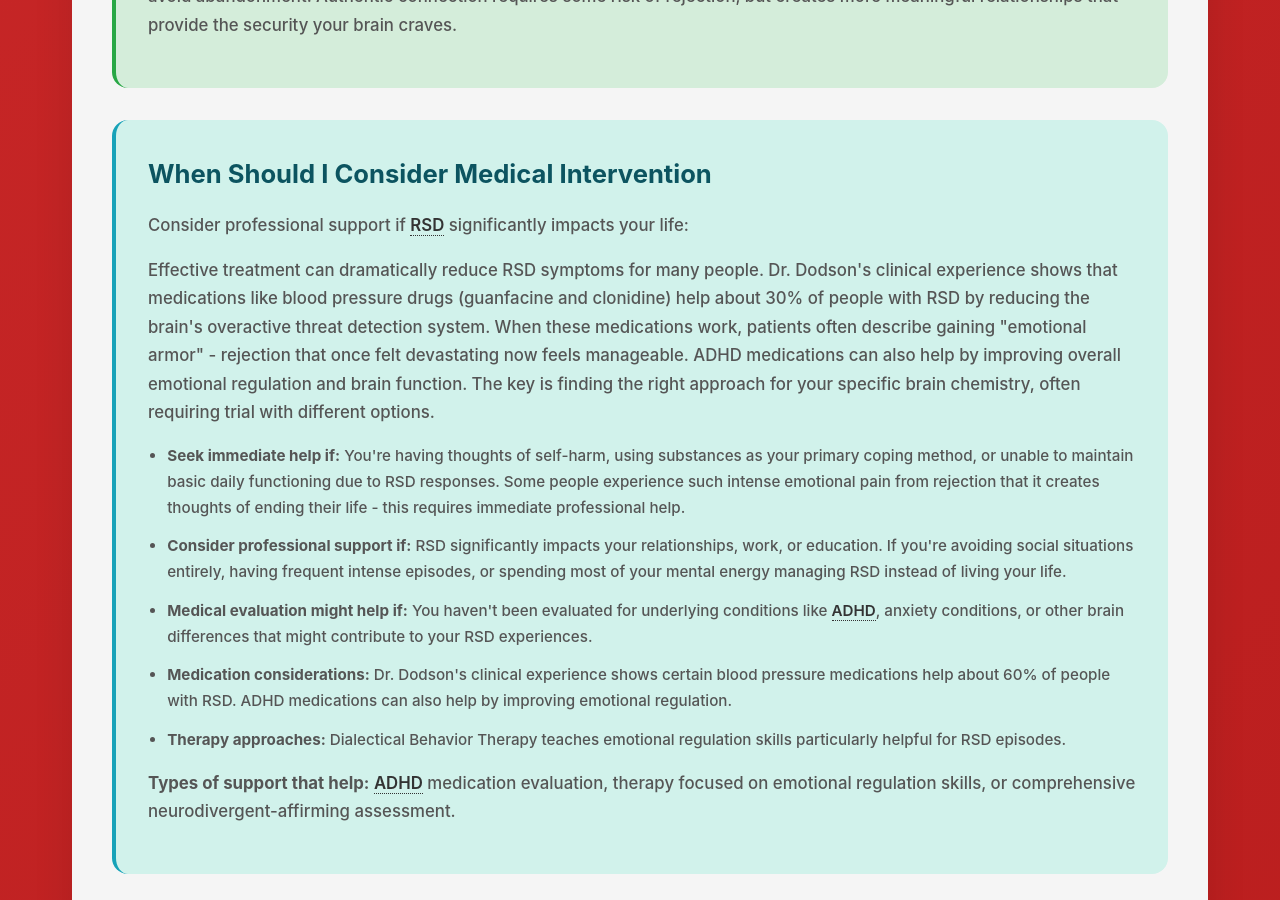
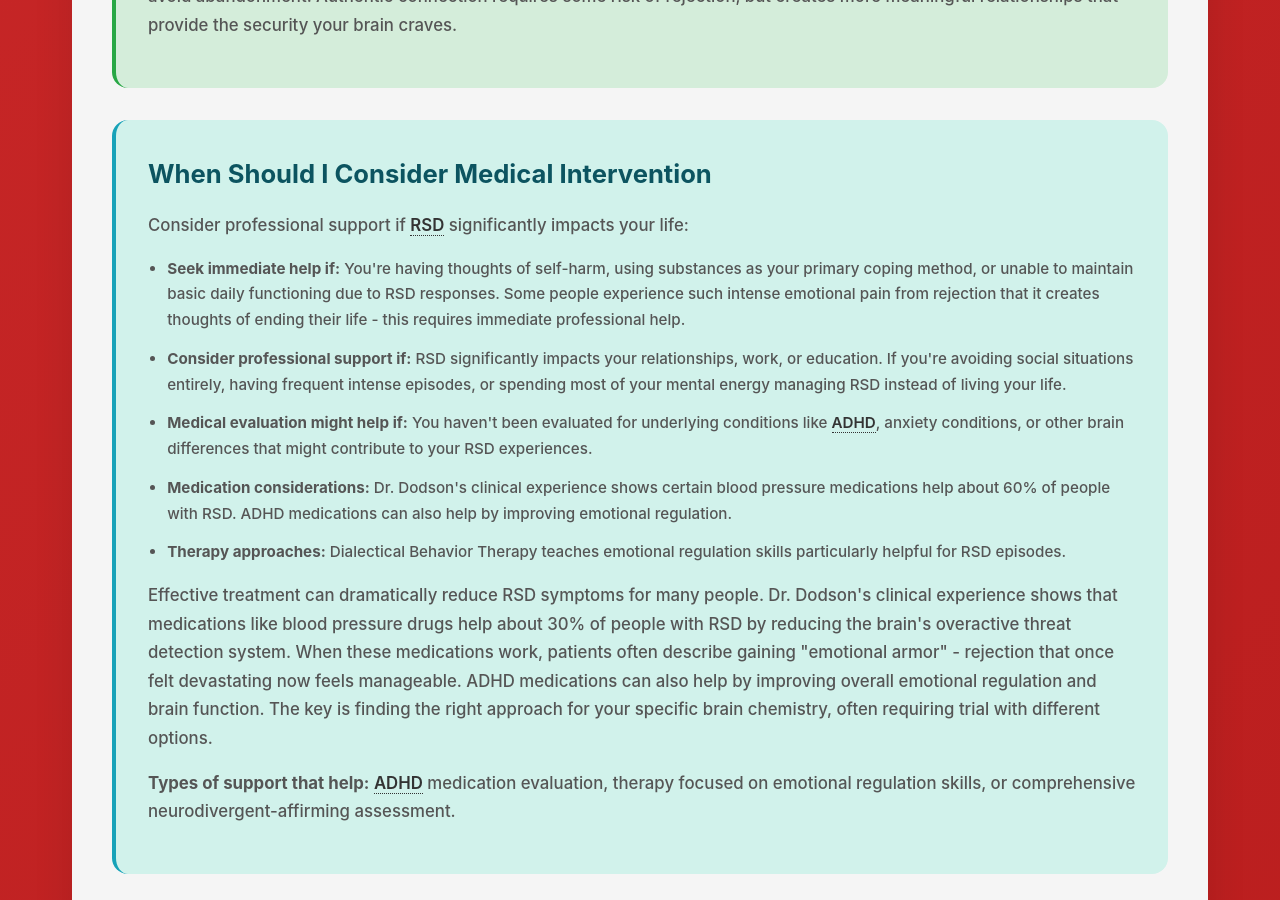
Before and after one commit to neurodivergent-survival-guide/neurodivergent-survival-guide, a Jekyll site: the page built from struggles/rejection-sensitive-dysphoria.html, in a window 1280 px wide and 900 px high, scrolled down 3844 px. Built offline with Jekyll 4.4.1, drawn with Linux system fonts in a browser that asks for light colours; some of the changed lines change nothing that is shown.

Commit message:
Update rejection-sensitive-dysphoria.html

```diff
--- a/struggles/rejection-sensitive-dysphoria.html
+++ b/struggles/rejection-sensitive-dysphoria.html
@@ -107,8 +107,6 @@ search_terms: ["so sensitive", "always sorry", "overthinking", "rejection hurts"
         <h2 id="medical-intervention">When Should I Consider Medical Intervention</h2>
         <p>Consider professional support if <a class="jargon">RSD<span class="tooltip">Rejection Sensitive Dysphoria - extreme emotional sensitivity to rejection or criticism</span></a> significantly impacts your life:</p>
 
-        <p>Effective treatment can dramatically reduce RSD symptoms for many people. Dr. Dodson's clinical experience shows that medications like blood pressure drugs (guanfacine and clonidine) help about 30% of people with RSD by reducing the brain's overactive threat detection system. When these medications work, patients often describe gaining "emotional armor" - rejection that once felt devastating now feels manageable. ADHD medications can also help by improving overall emotional regulation and brain function. The key is finding the right approach for your specific brain chemistry, often requiring trial with different options.</p>
-
         <ul>
             <li><strong>Seek immediate help if:</strong> You're having thoughts of self-harm, using substances as your primary coping method, or unable to maintain basic daily functioning due to RSD responses. Some people experience such intense emotional pain from rejection that it creates thoughts of ending their life - this requires immediate professional help.</li>
 
@@ -120,6 +118,8 @@ search_terms: ["so sensitive", "always sorry", "overthinking", "rejection hurts"
 
             <li><strong>Therapy approaches:</strong> Dialectical Behavior Therapy teaches emotional regulation skills particularly helpful for RSD episodes.</li>
         </ul>
+
+        <p>Effective treatment can dramatically reduce RSD symptoms for many people. Dr. Dodson's clinical experience shows that medications like blood pressure drugs help about 30% of people with RSD by reducing the brain's overactive threat detection system. When these medications work, patients often describe gaining "emotional armor" - rejection that once felt devastating now feels manageable. ADHD medications can also help by improving overall emotional regulation and brain function. The key is finding the right approach for your specific brain chemistry, often requiring trial with different options.</p>
 
         <div class="highlight-box">
             <p><strong>Types of support that help:</strong> <a class="jargon">ADHD<span class="tooltip">Attention Deficit Hyperactivity Disorder - often includes emotional dysregulation as a core feature</span></a> medication evaluation, therapy focused on emotional regulation skills, or comprehensive neurodivergent-affirming assessment.</p>
```
